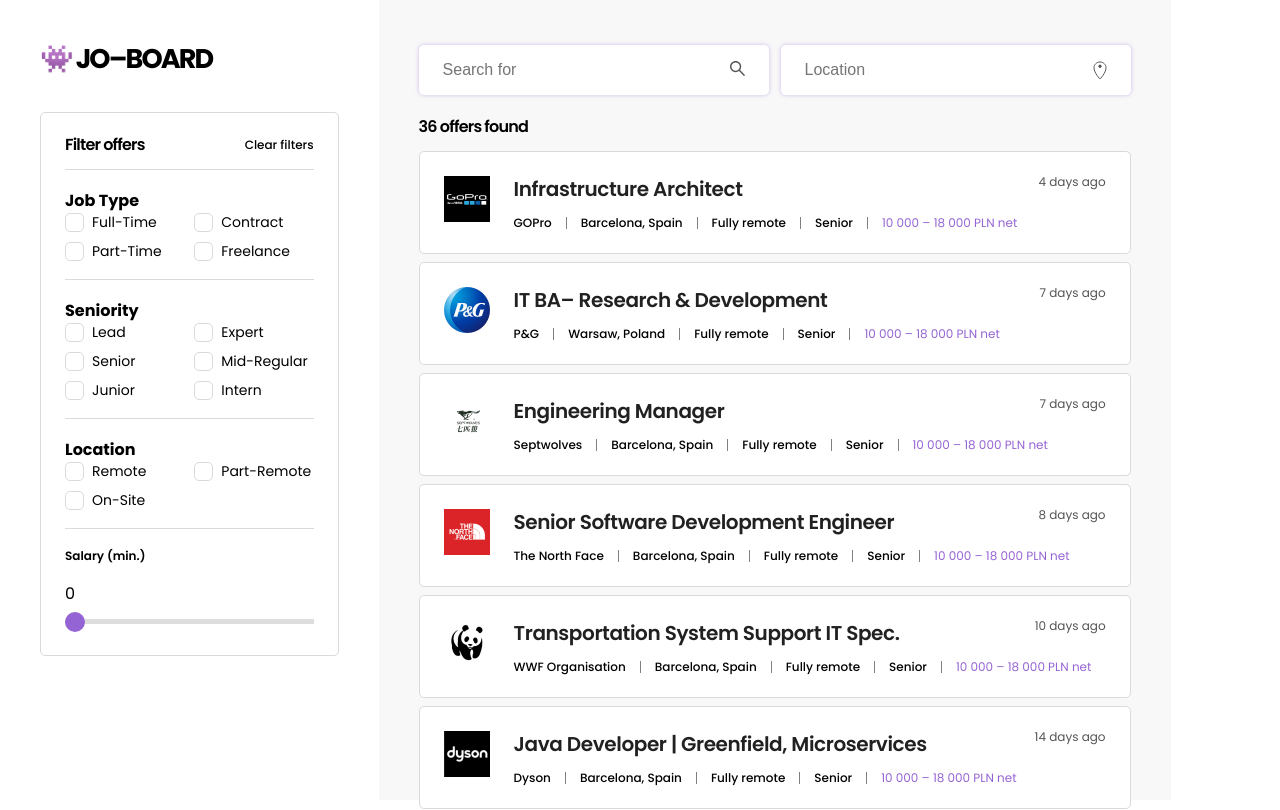
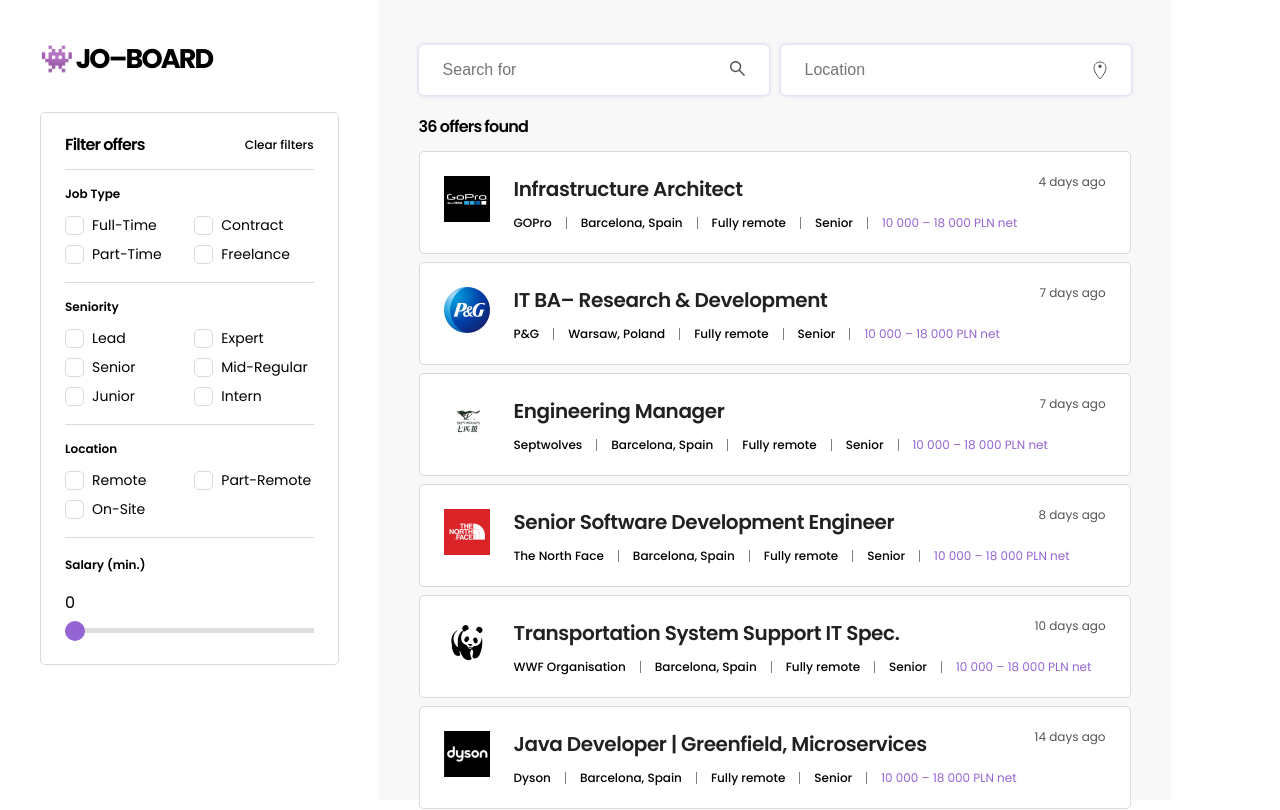
Before and after one commit to jakubfronczyk/joboard-app, a React (Vite) app: page / in a window 1280 px wide. Shown: the top 810 px of the page. Built offline with nearby package versions, Linux system fonts and the light colour scheme.

Commit message:
add styling for category title

```diff
--- a/src/components/FilterContainer/FilterCategory/styles.module.scss
+++ b/src/components/FilterContainer/FilterCategory/styles.module.scss
@@ -6,6 +6,16 @@
 
    &:last-child {
       padding-bottom: 0;
+   }
+
+   .title {
+      font-family: Poppins;
+      font-size: 12px;
+      font-weight: 600;
+      line-height: 12px;
+      letter-spacing: 0em;
+
+      padding-bottom: 16px;
    }
 
    .checkboxContainer {
@@ -44,13 +54,3 @@
       }
    }
 }
-
-h1 {
-   font-family: Poppins;
-   font-size: 27px;
-   font-weight: 700;
-   line-height: 27px;
-   letter-spacing: -0.07em;
-
-   padding-bottom: 40px;
-}
```
